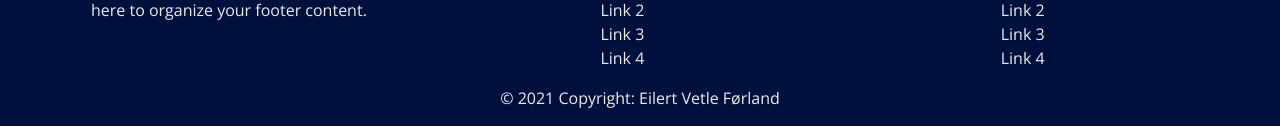
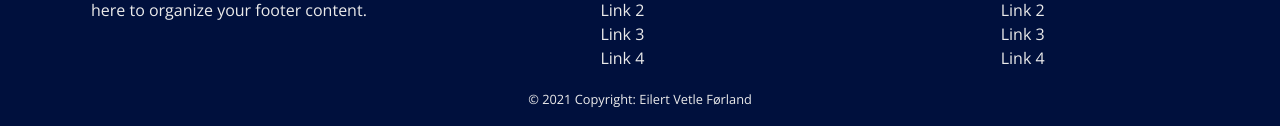
Before and after one commit to FrontEndVetle/Eilert-Forland-PE2-Holidaze, a React (Create React App) app: page / in a window 1280 px wide. Shown: the part 663-797 px from the top of the page. Built offline with nearby package versions, Linux system fonts and the light colour scheme.

Commit message:
changed copyright text to small

```diff
--- a/src/components/layout/footer/footer.js
+++ b/src/components/layout/footer/footer.js
@@ -51,14 +51,16 @@ function Footer() {
 					</Col>
 				</Row>
 
-				<div className='text-center py-3'>
-					<Container fluid>
-						&copy; {new Date().getFullYear()} Copyright:{' '}
-						<a href='https://github.com/FrontEndVetle'>
-							{' '}
-							Eilert Vetle Førland{' '}
-						</a>
-					</Container>
+				<div className='text-center py-3 c-footer'>
+					<Container-fluid>
+						<small>
+							&copy; {new Date().getFullYear()} Copyright:{' '}
+							<a href='https://github.com/FrontEndVetle'>
+								{' '}
+								Eilert Vetle Førland{' '}
+							</a>
+						</small>
+					</Container-fluid>
 				</div>
 			</Container-fluid>
 		</footer>
```
